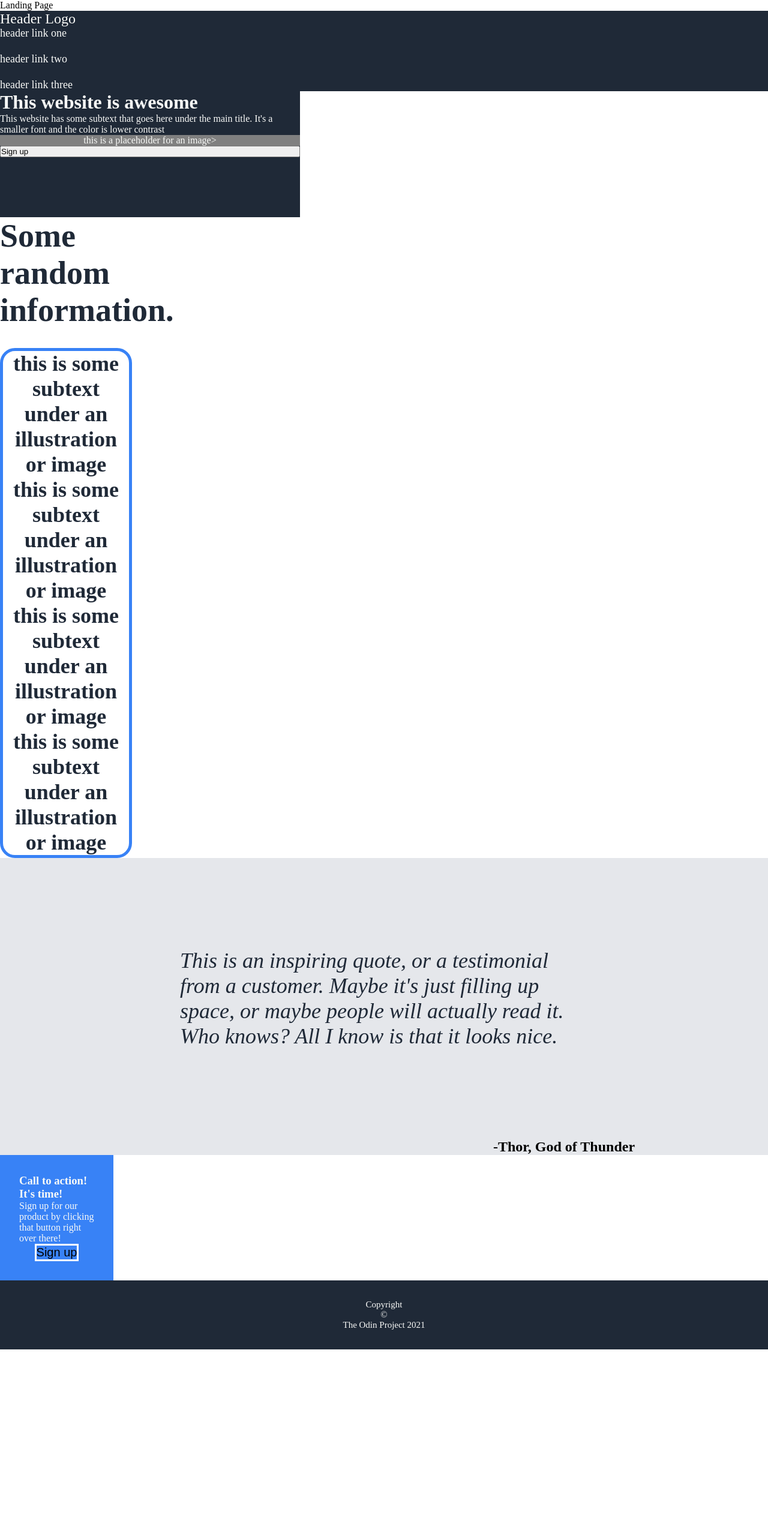
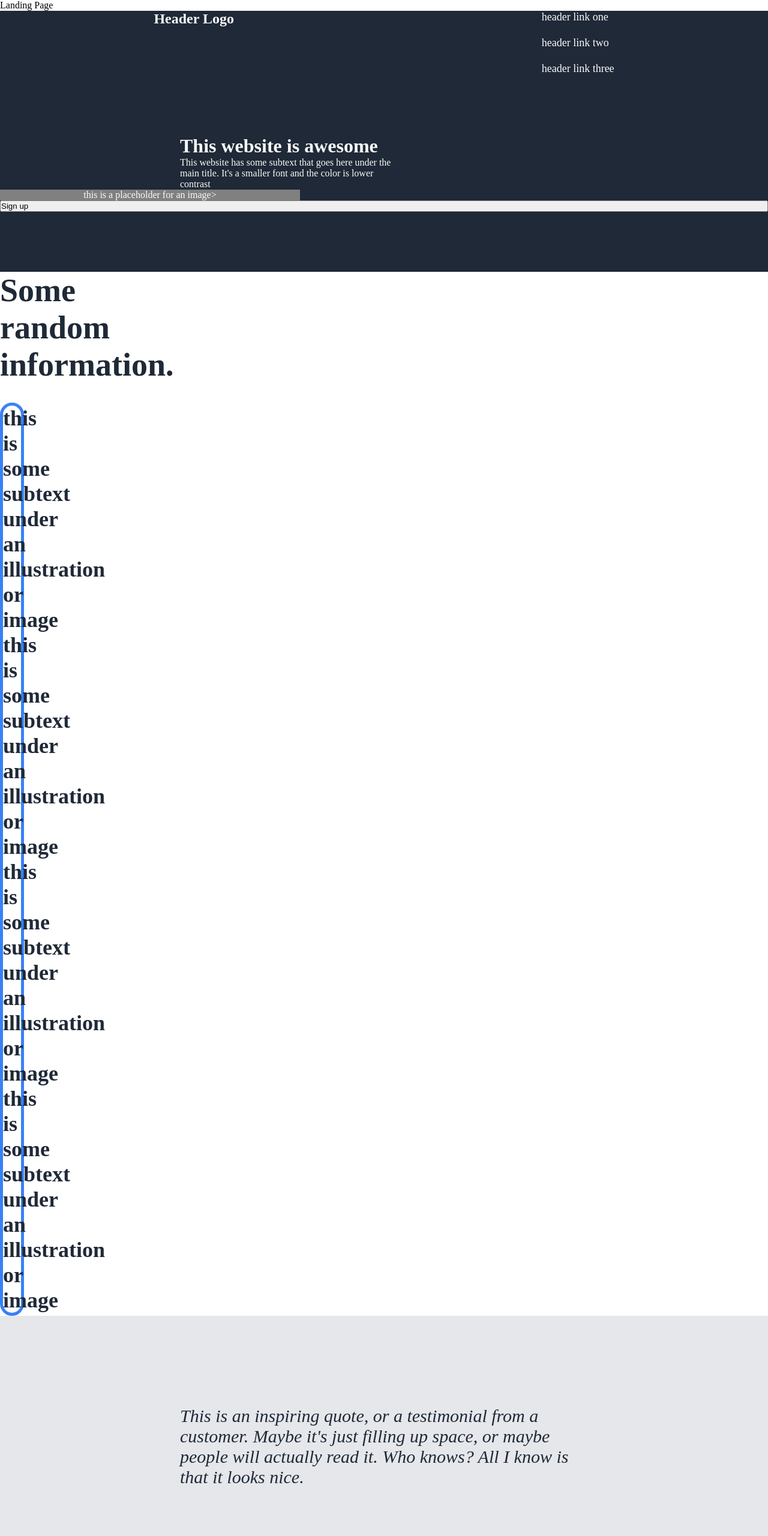
Before and after one commit to berniceu/landing-page, a plain HTML site: page index.html in a window 1280 px wide. Shown: the top 2560 px of the page at 60% size. Before the commit the page ends 2249 px from the top, so only its background shows below. Drawn offline with Linux system fonts and the light colour scheme.

Commit message:
update: style.css

```diff
--- a/index.html
+++ b/index.html
@@ -7,7 +7,7 @@
 </head>
 <body>
     <div class="header">
-        <div class="one">Header Logo</div>
+        <div class="logo">Header Logo</div>
         <ul class="header-links">
             <li>header link one</li>
             <li>header link two</li>
@@ -16,11 +16,13 @@
 
 
     </div>
-        <div class="header-text">
-            <h1>This website is awesome</h1>
-            <p>This website has some subtext that goes here under the main title. It's
-            a smaller font and the color is lower contrast
-            </p>
+        <div class="header-content">
+            <div class="header-text">
+                <h1>This website is awesome</h1>
+                <p>This website has some subtext that goes here under the main title. It's
+                a smaller font and the color is lower contrast
+                </p>
+            </div>
             <div class="header-image">this is a placeholder for an image></div>
             <button class="sign-up"> Sign up </button>
         </div>
--- a/style.css
+++ b/style.css
@@ -1,15 +1,16 @@
+/* header */
 .header{
     background-color: #1f2937;
     display: flex;
-    flex-direction: column;
+    flex-direction: row;
+    justify-content: space-around;
 
 }
 
-.header.one{
+.header .logo{
     color:#F9FAF8;
     font-weight: bold;
     font-size: 24px;
-    justify-content: space-around;
 
 }
 .header-links{
@@ -17,6 +18,7 @@
     display: flex;
     font-size: 18px;
     gap: 22px;
+    margin-bottom: 100px;
 
 }
 * {
@@ -26,92 +28,50 @@
     margin: 0;
     padding: 0;
 }
-.header-text{
+.header-content{
     color:#F9FAF8;
     background-color: #1F2937;
     display: flex;
     justify-content: center;
     padding-bottom: 100px;
 }
+
 .header-text,
 .header-image{
     width: 500px;
     height:auto;
 }
+.header-text{
+    box-sizing:border-box;
+    padding-right: 125px;
+    margin-left: 300px;
+}
 .header h1{
     font-size: 48px;
     font-weight: bolder;
     color: #F9FAF8;
-    flex-wrap: wrap;
 
 }
 .header p{
     font-size: 24px;
     color: #E5E7EB;
-    text-align: left;
 }
 .header-image{
     background-color: grey;
     display: flex;
     justify-content: center;
     align-items: center;
-    margin-right: 300px;
+    margin-right: 100px;
 }
-div .one{
-    font-size: 24px;
-    color: #F9FAF8;
-}
+
 .header button{
     background-color: #3882F6;
     color: white;
-    font-size: 16px;
-    font-weight: bold;
     padding: 4px 32px;
     border: 1px solid #3882F6;
     border-radius: 8px;
 }
-.call-to-action{
-    background-color: #3882F6;
-    color: #F9FAF8;
-    height: auto;
-    width: 125px;
-    display: flex;
-    align-items: center;
-    justify-content: space-around;
-    padding: 32px;
-    font-weight: bold;
-}
-.call-to-action p{
-    font-weight: normal;
-}
-.call-to-action button{
-    background-color: transparent;
-    font-size: 20px;
-    border: 3px solid white;
-}
-.quote{
-    display: flex;
-    justify-content: center;
-    align-items: center;
-    background-color: #E5E7EB;
-}
-.quote p{
-    display: flex;
-    color: #1f2937;
-    font-size: 36px;
-    font-style: italic;
-    font-weight: lighter;
-    padding: 150px 300px;
-    flex-wrap: wrap;
-    justify-content: space-around;
-
-}
-.author{
-    font-size: 24px;
-    margin-left: 600px;
-    font-weight: bold;
-
-}
+/* main */
 .main{
     font-size: 36px;
     font-weight: 900;
@@ -133,16 +93,65 @@ div .one{
 }
 
 .main .box{
-    text-align: center;
-    display: flex;
-    flex-direction: column;
-    width: 210px;
-    height: auto;
     margin-top: 32px;
     border: 5px solid #3882F6;
     border-radius: 25px;
     flex: 1;
 }
+div .one{
+    font-size: 24px;
+    color: #F9FAF8;
+}
+/* quote */
+.quote{
+    display: flex;
+    justify-content: center;
+    align-items: center;
+    background-color: #E5E7EB;
+}
+.quote p{
+    display: flex;
+    color: #1f2937;
+    font-size: 30px;
+    font-style: italic;
+    font-weight: lighter;
+    padding: 150px 300px;
+    flex-wrap: wrap;
+    justify-content: space-around;
+
+}
+.author{
+    font-size: 24px;
+    margin-left: 600px;
+    font-weight: bold;
+
+}
+
+/* call to action */
+.call-to-action{
+    display: flex;
+    align-items: center;
+    justify-content: center;
+    padding: 100px 0px;
+    background-color: #3882F6;
+    color: #F9FAF8;
+    height: 125px;
+    width: 500px;
+    display: flex;
+    align-items: center;
+    justify-content: space-around;
+    padding: 32px 0px;
+    font-weight: bold;
+}
+.call-to-action p{
+    font-weight: normal;
+}
+.call-to-action button{
+    background-color: transparent;
+    font-size: 20px;
+    border: 3px solid white;
+}
+
 .footer{
     background-color: #1f2937;
     color:#F9FAF8;
```
